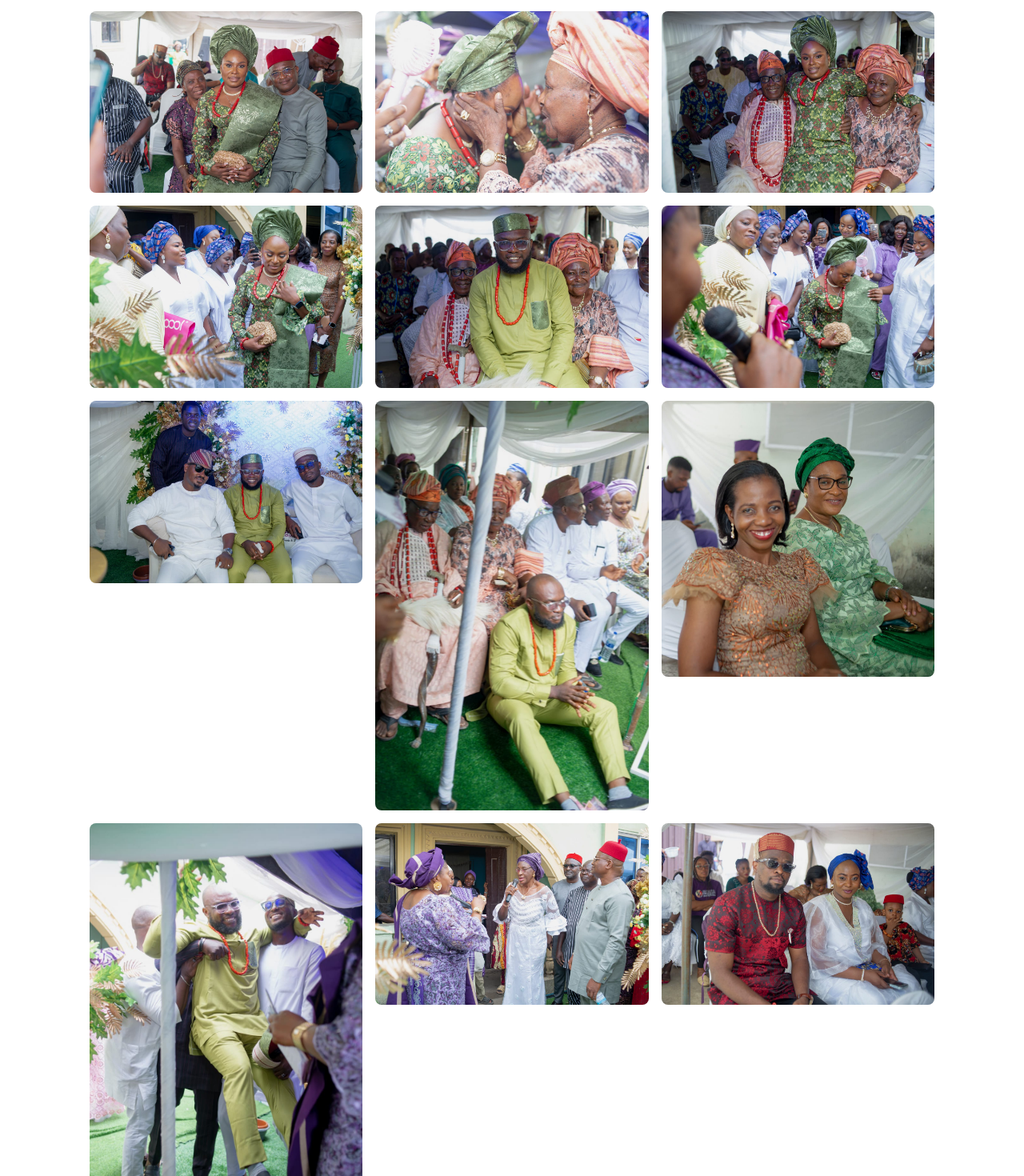
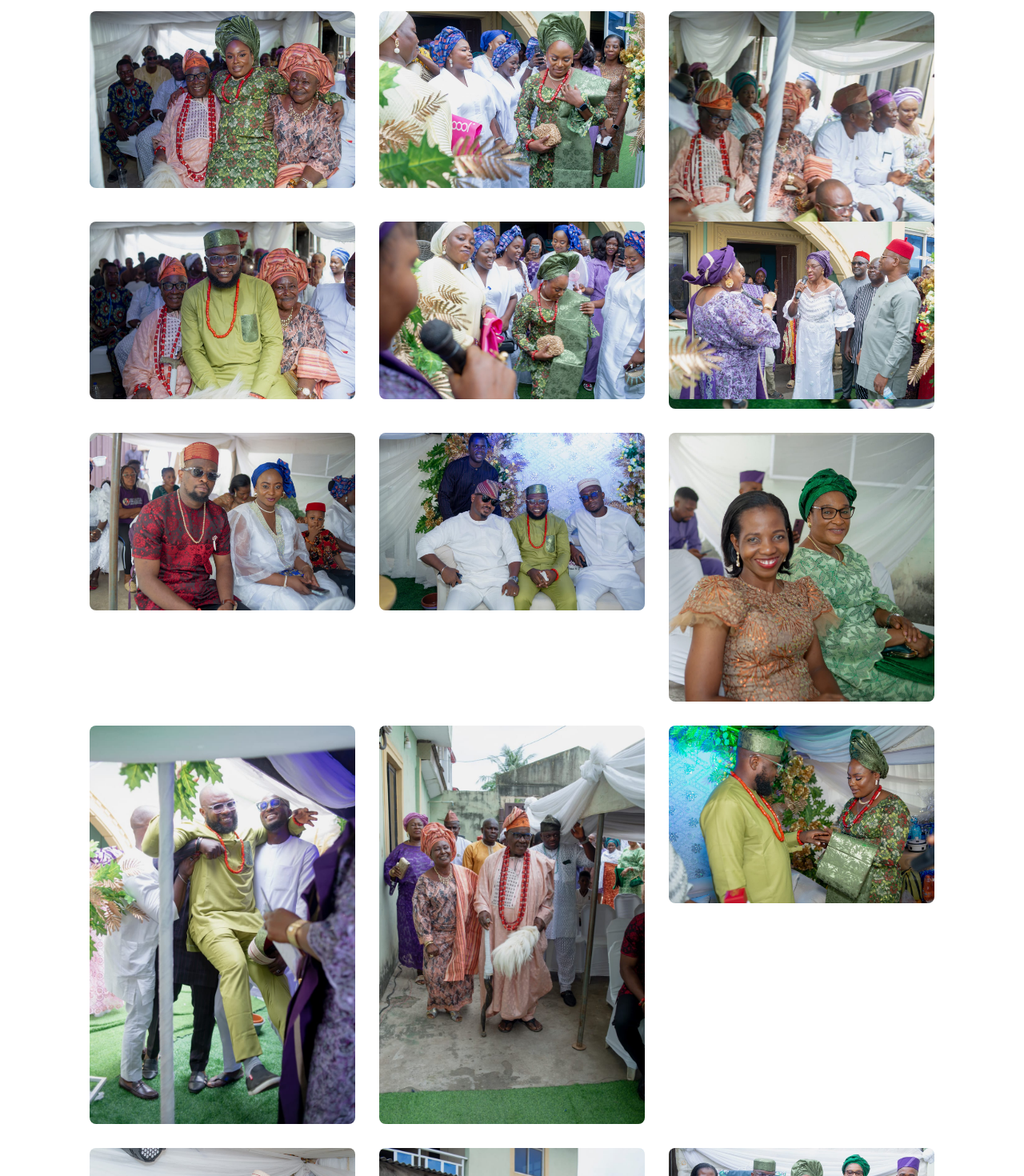
Before and after one commit to coderitec/francgothiscoderite, a Next.js app: page /traditional-marriage in a window 1280 px wide. Shown: the part 1330-2800 px from the top of the page at 80% size. Built offline with nearby package versions, Linux system fonts and the light colour scheme.

Commit message:
styles: implement mobile responsive design on trad photos

```diff
--- a/src/app/traditional-marriage/page.jsx
+++ b/src/app/traditional-marriage/page.jsx
@@ -3,6 +3,7 @@ import { tradData } from '../components/data'
 import Image from 'next/image'
 import GratitudeSlide from '../components/GratitudeSlide'
 import Footer from '../components/Footer'
+import styles from './trad.module.css'
 
 const TradPage = () => {
     return (
@@ -11,10 +12,10 @@ const TradPage = () => {
                 <h1 className='text-4xl sm:text-6xl font-bold text-white'>Traditional marriage Photos</h1>
             </div>
 
-            <div className='bg-white min-h-[100vh] grid grid-cols-1 sm:grid-cols-2 lg:grid-cols-3 px-6 sm:px-28 gap-4 py-14'>
+            <div className={`bg-white min-h-[100vh] grid grid-cols-1 sm:grid-cols-2 lg:grid-cols-3 px-6 sm:px-28 gap-4 py-14 ${styles.trad}`}>
                 {
                     tradData.map((item, index) => (
-                        <div key={index} className='w-[100%]'>
+                        <div key={index} className={`w-[100%]`}>
                             <Image
                                 className='rounded-lg w-full'
                                 src={item}
--- /dev/null
+++ b/src/app/traditional-marriage/trad.module.css
@@ -0,0 +1,29 @@
+@media screen and (min-width: 768px){
+
+    .trad{
+        display: grid;
+        grid-template-columns: repeat(3, 1fr);
+        grid-template-rows: repeat(10, 400);
+        gap: 30px;
+    }
+
+    .trad > :first-child{
+        @apply md:row-span-2
+    }
+
+    .trad > :nth-child(11){
+        @apply md:row-span-2 md:col-start-3 md:row-start-3
+    }
+    .trad > :nth-child(14){
+        @apply md:row-start-4 md:col-start-3
+}
+.trad > :nth-child(15){
+    @apply md:row-start-5 md:col-start-1
+}
+.trad > :nth-child(20){
+    @apply md:row-start-6 md:col-start-3
+}
+.trad > :nth-child(24){
+    @apply md:row-start-7 md:col-start-3
+}
+}
```
